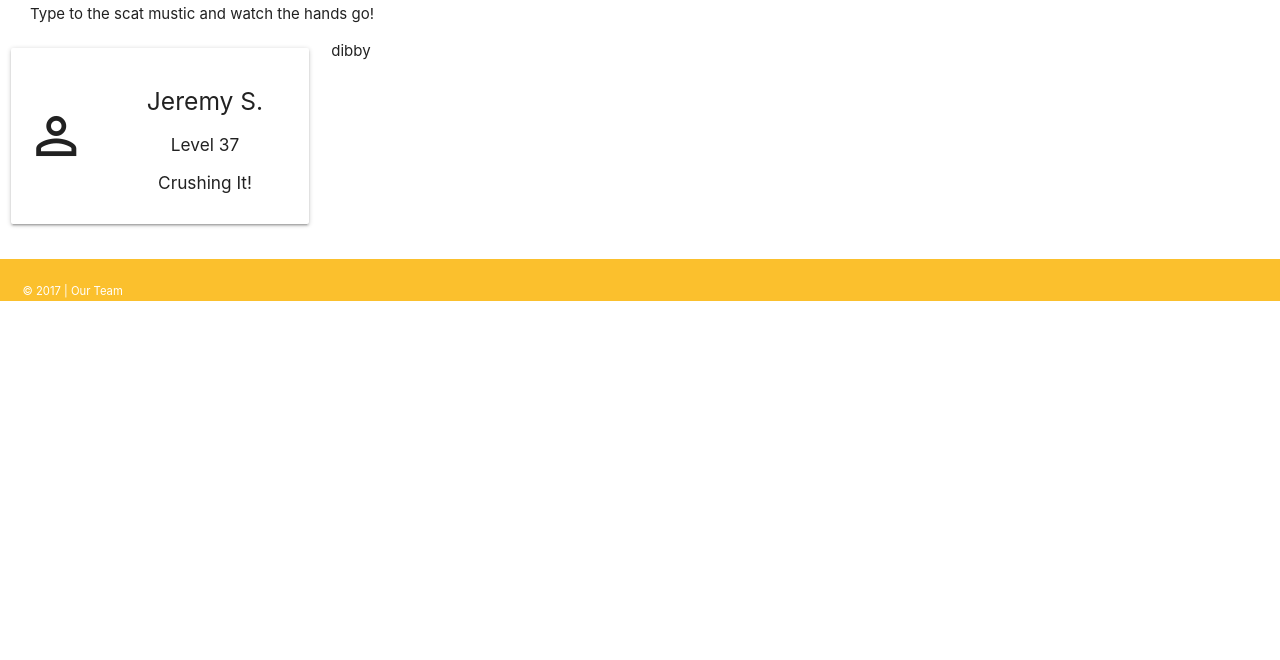
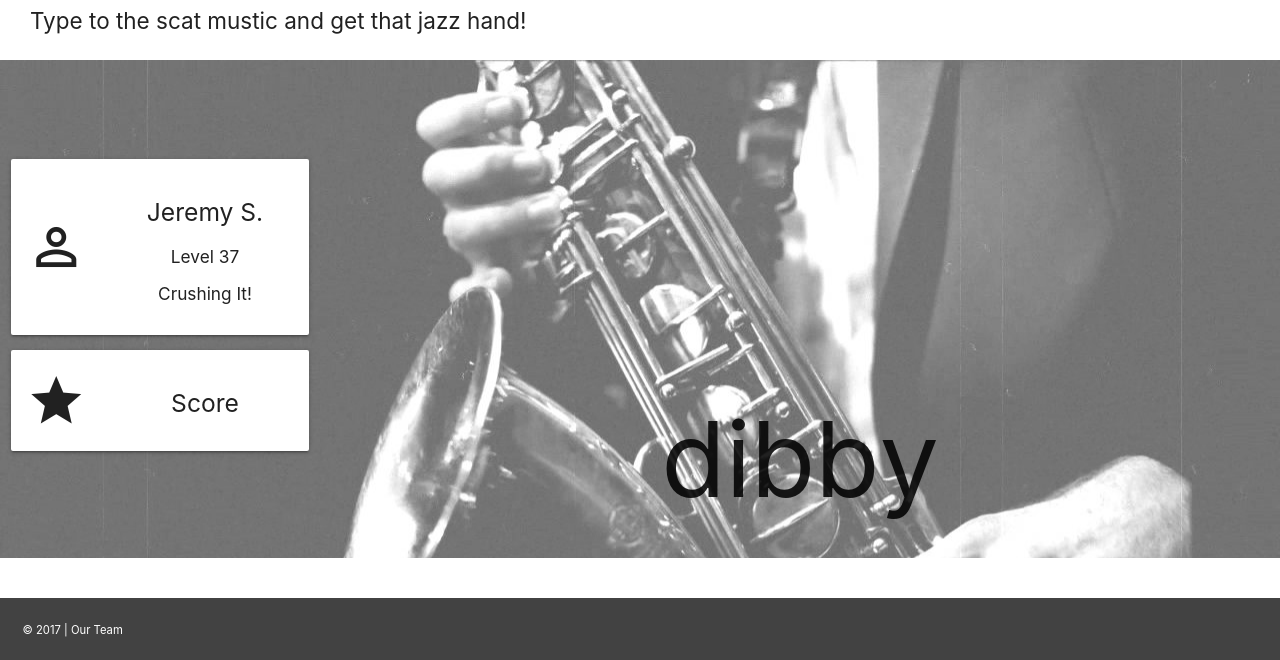
Before and after one commit to murphgrainger/jazzhands, a plain HTML site: page index.html in a window 1280 px wide. Shown: the part 177-837 px from the top of the page. Before the commit the page ends 800 px from the top, so only its background shows below. Drawn offline with nearby package versions, Linux system fonts and the light colour scheme.

Commit message:
added background image

```diff
--- a/index.html
+++ b/index.html
@@ -13,7 +13,7 @@
     </head>
     <body>
         <nav>
-            <div class="nav-wrapper yellow darken-2">
+            <div class="nav-wrapper grey darken-3">
                 <a href="#" class="brand-logo">Jazz Hands</a>
                 <ul id="nav-mobile" class="right hide-on-med-and-down">
                     <li>
@@ -29,8 +29,9 @@
             <div class="row">
                 <div class="welcome">
                     <h2>Welcome to Jazz Hands!</h2>
-                    <p>Type to the scat mustic and watch the hands go!</p>
+                    <p class="description">Type to the scat mustic and get that jazz hand!</p>
                 </div>
+                <div class="row  full-background">
                     <div class="col s3">
                         <div class="card horizontal">
                             <div class="card-image">
@@ -44,22 +45,32 @@
                                 </div>
                             </div>
                         </div>
+                        <div class="card horizontal">
+                            <div class="card-image">
+                                <i class="medium material-icons">grade</i>
                             </div>
-
+                            <div class="card-stacked">
+                                <div class="card-content">
+                                    <h5>Score</h5>
+                                    <p id="score"></p>
+                                </div>
+                            </div>
+                        </div>
+                    </div>
                     <div class="col s9">
-                    <div id="score"></div>
+                        <div class="row jazz-hands"></div>
+                        <div class="row">
                             <div id="game-field"></div>
-
+                        </div>
+                    </div>
                 </div>
             </div>
         </main>
-        <footer class="page-footer yellow darken-2">
+        <footer class="page-footer grey darken-3">
             <div class="row">
                 <small>&copy; 2017 | Our Team</small>
             </div>
         </footer>
-
-         <!--<script src="https://code.jquery.com/jquery-1.12.4.min.js" integrity="sha256-ZosEbRLbNQzLpnKIkEdrPv7lOy9C27hHQ+Xp8a4MxAQ=" crossorigin="anonymous"></script>-->
         <script src="app.js"></script>
     </body>
 </html>
--- a/main.css
+++ b/main.css
@@ -1,15 +1,9 @@
-<<<<<<< HEAD
-#game-field span {
-    font-size: 2em;
-}
-=======
+
 body {
     display: flex;
     min-height: 100vh;
     flex-direction: column;
   }
->>>>>>> 5cd30377b3b46d384dbad5f9ad5a1c3174ffdc46
-
   main {
     flex: 1 0 auto;
   }
@@ -39,3 +33,27 @@ body {
 .welcome {
   padding-left: 2em;
 }
+
+#score {
+  font-size: 2em;
+}
+
+.jazz-hands {
+  height: 20em;
+}
+
+#game-field {
+  display: flex;
+  justify-content: center;
+  font-size: 7em;
+}
+
+.description {
+  font-size: 1.5em;
+}
+
+.full-background {
+  display: flex;
+  align-items: center;
+  background-image:url(maxresdefault.jpg);;
+}
```
Also changed, not shown: icon.png (added), maxresdefault.jpg (added), 1 other file. Lines whose indentation alone changed are shown as unchanged.
